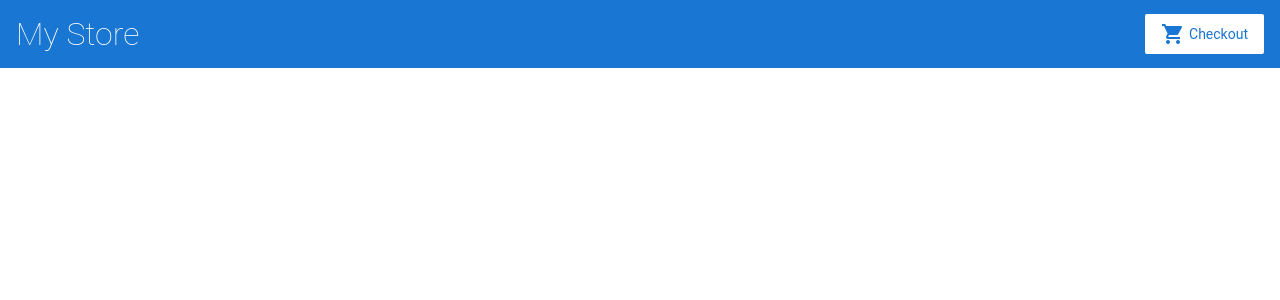
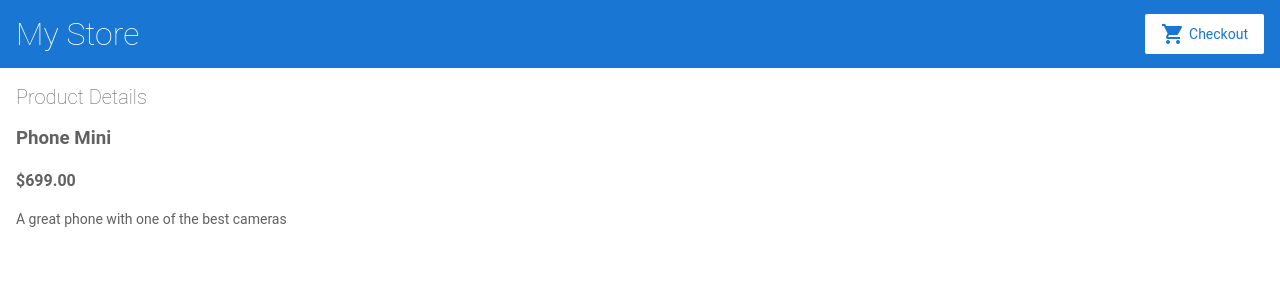
Before and after one commit to Masquerade0127/angular-ipvpcp, an Angular app: page /products/1 in a window 1280 px wide. Before the commit this address led to /. Shown: the top 300 px of the page. Built offline with nearby package versions, Linux system fonts and the light colour scheme.

Commit message:
2 files modified, 3 added

```diff
--- a/src/app/app.module.ts
+++ b/src/app/app.module.ts
@@ -7,6 +7,7 @@
 import { TopBarComponent } from './top-bar/top-bar.component';
 import { ProductListComponent } from './product-list/product-list.component';
 import { ProductAlertsComponent } from './product-alerts/product-alerts.component';
+import { ProductDetailsComponent } from './product-details/product-details.component';
 
 @NgModule({
   imports: [
@@ -14,13 +15,15 @@
     ReactiveFormsModule,
     RouterModule.forRoot([
       { path: '', component: ProductListComponent },
+      { path: 'products/:productId', component: ProductDetailsComponent },
     ])
   ],
   declarations: [
     AppComponent,
     TopBarComponent,
     ProductListComponent,
-    ProductAlertsComponent
+    ProductAlertsComponent,
+    ProductDetailsComponent
   ],
   bootstrap: [ AppComponent ]
 })
--- /dev/null
+++ b/src/app/product-details/product-details.component.html
@@ -0,0 +1,8 @@
+<h2>Product Details</h2>
+
+<div *ngIf="product">
+  <h3>{{ product.name }}</h3>
+  <h4>{{ product.price | currency }}</h4>
+  <p>{{ product.description }}</p>
+
+</div>
--- /dev/null
+++ b/src/app/product-details/product-details.component.ts
@@ -0,0 +1,23 @@
+import { Component, OnInit } from '@angular/core';
+import { ActivatedRoute } from '@angular/router';
+
+import { products } from '../products';
+@Component({
+  selector: 'app-product-details',
+  templateUrl: './product-details.component.html',
+  styleUrls: ['./product-details.component.css']
+})
+export class ProductDetailsComponent implements OnInit {
+  product;
+
+  constructor(
+    private route: ActivatedRoute,
+  ) { }
+
+  ngOnInit() {
+    this.route.paramMap.subscribe(params => {
+    this.product = products[+params.get('productId')];
+  });
+  }
+
+}
--- a/src/app/product-list/product-list.component.html
+++ b/src/app/product-list/product-list.component.html
@@ -2,7 +2,7 @@
 
 <div *ngFor="let product of products">
   <h3>
-    <a [title]="product.name + ' details'">
+    <a [title]="product.name + ' details'" [routerLink]="['/products', productId]">
       {{ product.name }}
     </a>
   </h3>
```
Also changed, not shown: src/app/product-details/product-details.component.css (added).
